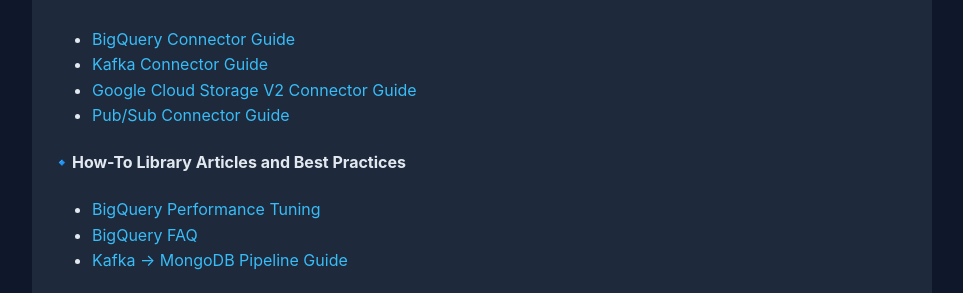
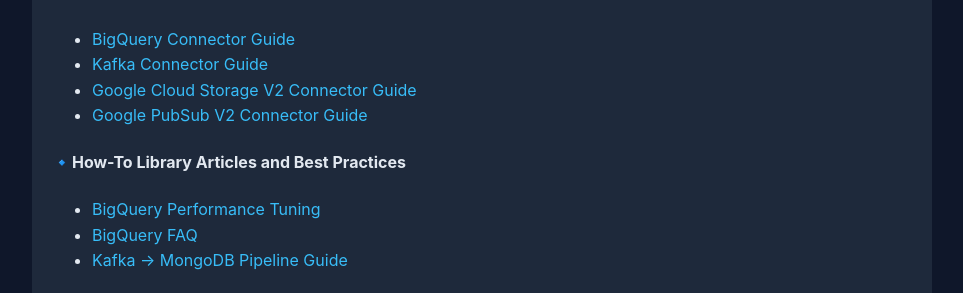
Before and after one commit to anupamsanu94/anupam-nayak-portfolio, a Jekyll site: the page built from index.md, in a window 1280 px wide and 900 px high, scrolled down 504 px. Shown: the part 155-448 px from the top of the window, without its empty margins (158-1121 px from the left). Built offline with Jekyll 4.4.1, drawn with Linux system fonts in a browser that asks for light colours.

Commit message:
Update index.md

```diff
--- a/index.md
+++ b/index.md
@@ -26,7 +26,7 @@ title: Anupam Nayak
   <li><a href="https://docs.informatica.com/integration-cloud/data-integration-connectors/current-version/google-bigquery-connectors.html">BigQuery Connector Guide</a></li>
   <li><a href="https://docs.informatica.com/integration-cloud/data-integration-connectors/current-version/kafka-connector.html">Kafka Connector Guide</a></li>
   <li><a href="https://docs.informatica.com/integration-cloud/data-integration-connectors/current-version/google-cloud-storage-v2-connector.html">Google Cloud Storage V2 Connector Guide</a></li>
-  <li><a href="https://docs.informatica.com/integration-cloud/data-integration-connectors/current-version/google-pubsub-connector.html">Pub/Sub Connector Guide</a></li>
+  <li><a href="https://docs.informatica.com/integration-cloud/data-integration-connectors/current-version/google-pubsub-v2-connector.html">Google PubSub V2 Connector Guide</a></li>
 </ul>
 
 <h4>🔹How-To Library Articles and Best Practices</h4>
```
